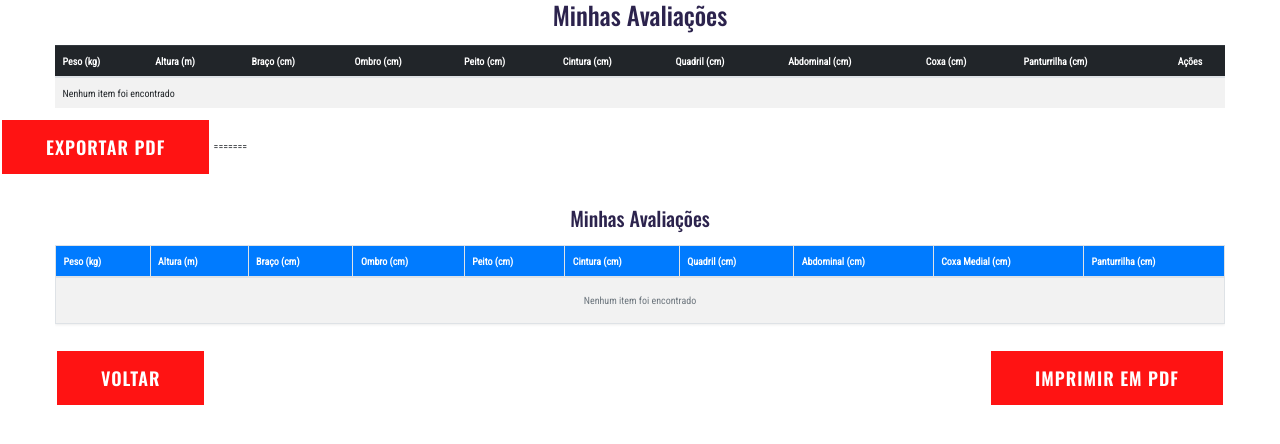
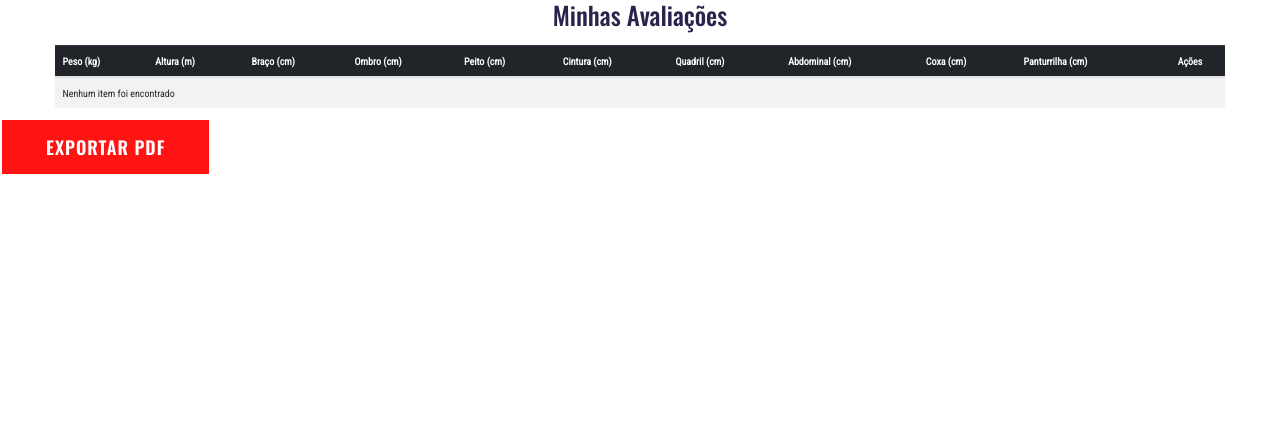
Before and after one commit to RHGurgel/finalAcademia, a Flask app: page /listaraval in a window 1280 px wide. Shown: the top 444 px of the page. Run offline with Flask 2, Linux system fonts and the light colour scheme; data that the repository does not hold is empty; style sheets or scripts are compiled from the project's sources; some libraries are stand-ins or nearby versions.

Commit message:
Update listaraval.html

```diff
--- a/academia/templates/listaraval.html
+++ b/academia/templates/listaraval.html
@@ -242,90 +242,3 @@
 <button id="generatePDF" class="btn btn-info">Exportar PDF</button>
 <script src="/static/assets/js/generatepdf.js" defer></script>
 </html>
-=======
-<head>
-    <meta charset="UTF-8">
-    <meta name="viewport" content="width=device-width, initial-scale=1.0">
-    <title>Minhas Avaliações</title>
-
-    <link rel="stylesheet" href="static/assets/css/bootstrap.min.css">
-    <link rel="stylesheet" href="static/assets/css/owl.carousel.min.css">
-    <link rel="stylesheet" href="static/assets/css/slicknav.css">
-    <link rel="stylesheet" href="static/assets/css/flaticon.css">
-    <link rel="stylesheet" href="static/assets/css/gijgo.css">
-    <link rel="stylesheet" href="static/assets/css/animate.min.css">
-    <link rel="stylesheet" href="static/assets/css/animated-headline.css">
-    <link rel="stylesheet" href="static/assets/css/magnific-popup.css">
-    <link rel="stylesheet" href="static/assets/css/fontawesome-all.min.css">
-    <link rel="stylesheet" href="static/assets/css/themify-icons.css">
-    <link rel="stylesheet" href="static/assets/css/slick.css">
-    <link rel="stylesheet" href="static/assets/css/nice-select.css">
-    <link rel="stylesheet" href="static/assets/css/style.css">
-    <link rel="stylesheet" href="static/assets/fonts/">
-    <link rel="stylesheet" type="text/css" href="_flaticon.scss">
-    </head>
-
-<body>
-
-    <div class="container my-5">
-        <div id='content-to-print'>
-            <h2 class="comments-count text-center mb-4">Minhas Avaliações</h2>
-
-            <div class="table-responsive">
-                <table class="table table-striped table-hover table-bordered shadow-sm">
-                    <thead class="bg-primary text-white">
-                        <tr>
-                            <th scope="col">Peso (kg)</th>
-                            <th scope="col">Altura (m)</th>
-                            <th scope="col">Braço (cm)</th>
-                            <th scope="col">Ombro (cm)</th>
-                            <th scope="col">Peito (cm)</th>
-                            <th scope="col">Cintura (cm)</th>
-                            <th scope="col">Quadril (cm)</th>
-                            <th scope="col">Abdominal (cm)</th>
-                            <th scope="col">Coxa Medial (cm)</th>
-                            <th scope="col">Panturrilha (cm)</th>
-                        </tr>
-                    </thead>
-                    <tbody>
-                        {% if avaliacao %}
-                            {% for p in avaliacao %}
-                                <tr>
-                                    <td>{{ p[1] }}</td>
-                                    <td>{{ p[2] }}</td>
-                                    <td>{{ p[3] }}</td>
-                                    <td>{{ p[4] }}</td>
-                                    <td>{{ p[5] }}</td>
-                                    <td>{{ p[6] }}</td>
-                                    <td>{{ p[7] }}</td>
-                                    <td>{{ p[8] }}</td>
-                                    <td>{{ p[9] }}</td>
-                                    <td>{{ p[10] }}</td>
-                                </tr>
-                            {% endfor %}
-                        {% else %}
-                            <tr>
-                                <td colspan="10" class="text-center text-muted py-4">Nenhum item foi encontrado</td>
-                            </tr>
-                        {% endif %}
-                    </tbody>
-                </table>
-            </div>
-        </div>
-
-        <div class="d-flex justify-content-between mt-4">
-            <a href="mainaval" class="btn btn-secondary">Voltar</a>
-            <button id="generatePDF" class="btn btn-info">Imprimir em PDF</button>
-        </div>
-    </div>
-
-    <script src="https://cdnjs.cloudflare.com/ajax/libs/html2pdf.js/0.10.1/html2pdf.bundle.min.js"></script>
-    <script src="static/assets/js/generatepdf.js" defer></script>
-    <script src="static/assets/vendor/jquery/jquery.min.js"></script>
-    <script src="static/assets/vendor/bootstrap/js/bootstrap.bundle.min.js"></script>
-    <script src="static/assets/vendor/jquery-easing/jquery.easing.min.js"></script>
-    <script src="static/assets/js/sb-admin-2.min.js"></script>
-
-</body>
-
-</html>
```
